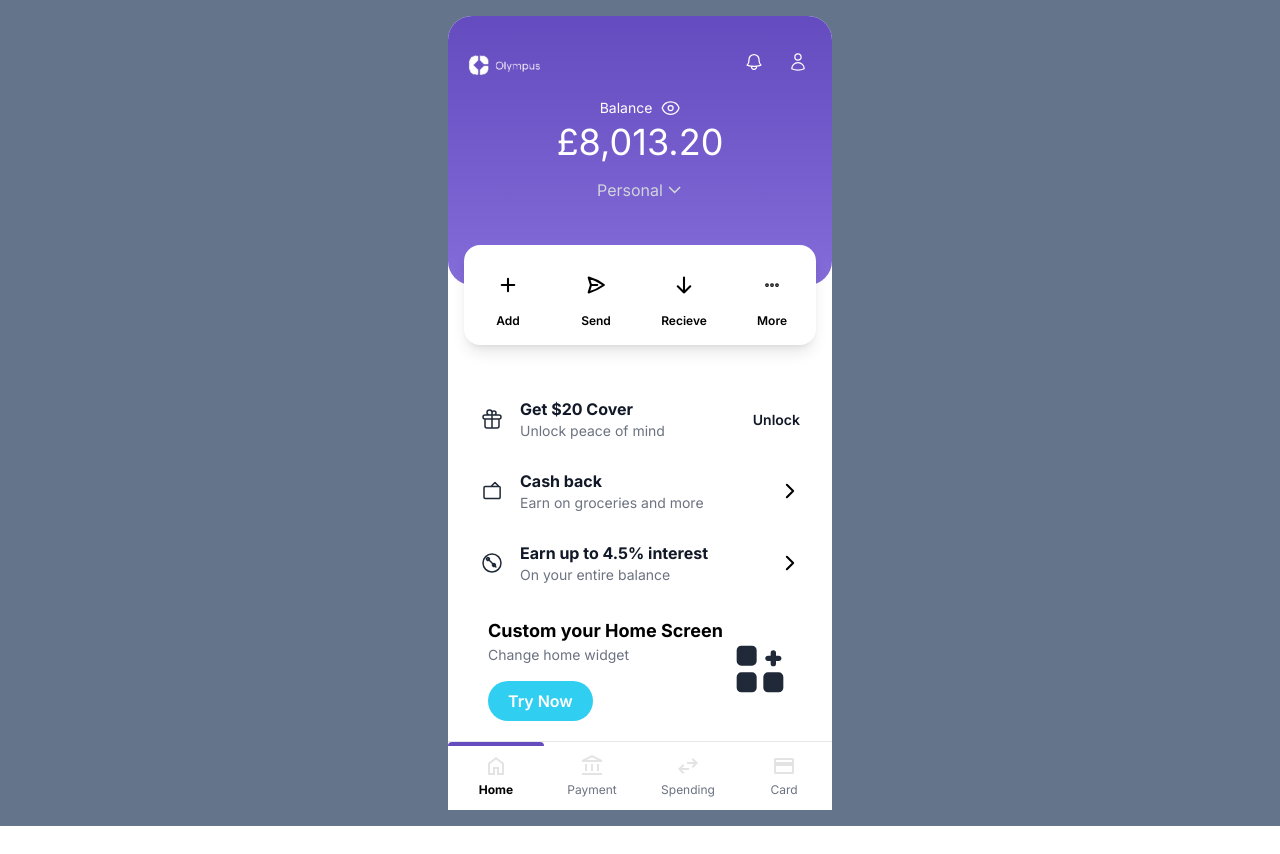
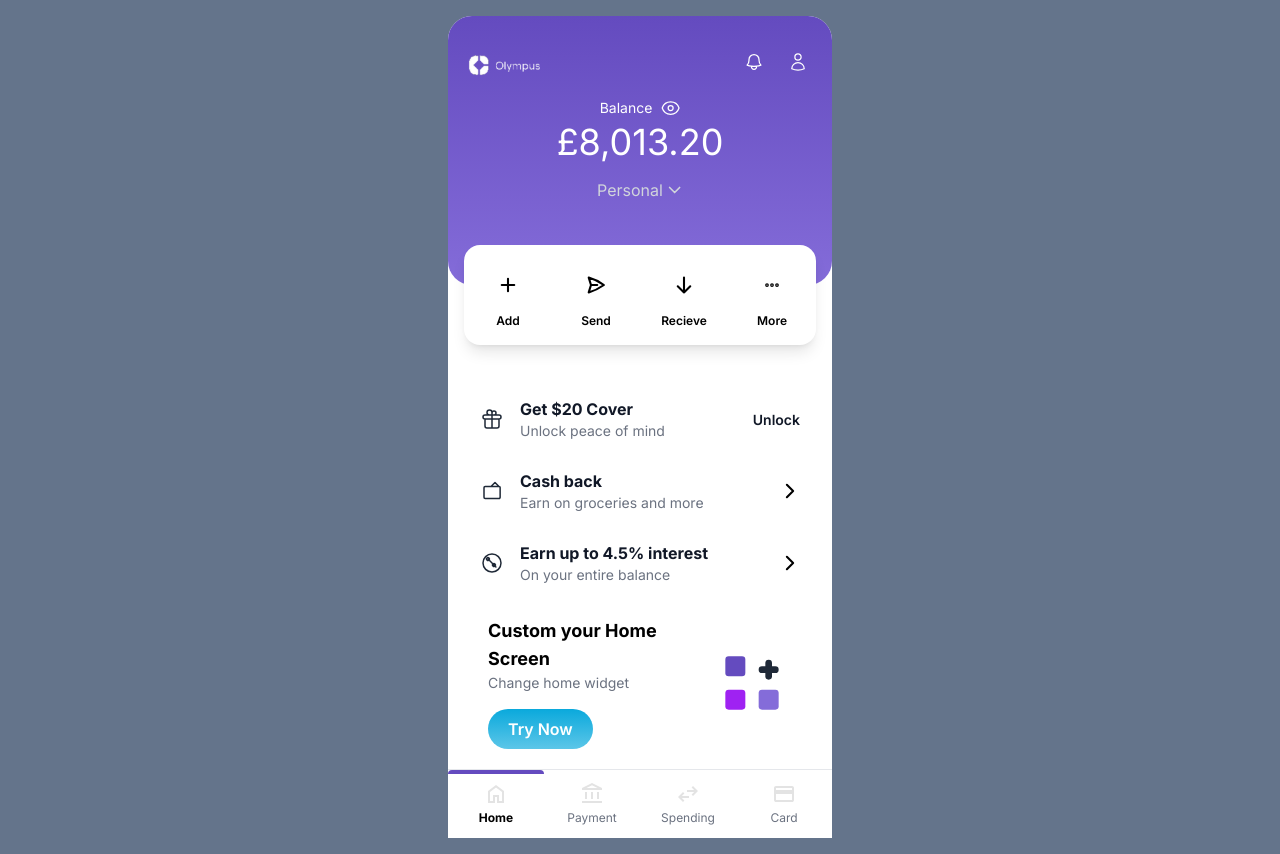
Before and after one commit to LaraSouzx/DesafioFrontEnd, a React (Create React App) app: page / in a window 1280 px wide. Before the commit the page ends 826 px from the top, so only its background shows below. Built offline with nearby package versions, Linux system fonts and the light colour scheme.

Commit message:
fix: melhorias no hover dos icones

```diff
--- a/src/components/promocao/CartaoAcao.jsx
+++ b/src/components/promocao/CartaoAcao.jsx
@@ -8,13 +8,13 @@ const CartaoAcao = () => {
                     <h2 className="font-bold text-lg text-gray-90">Custom your Home Screen</h2>
                      <p className="text-sm text-gray-500">Change home widget</p>
                 </div>
-                <button className="bg-[#30CFF2] text-white font-semibold rounded-full px-5 py-2  hover:bg-gray-900 hover:ring-2 hover:ring-gray-300 hover:ring-opacity-50 transition-all duration-300 transform hover:scale-105">
+                <button className="bg-gradient-to-b from-[#0aa9dc] to-[#5cc6e8] text-white font-semibold rounded-full px-5 py-2  hover:bg-gray-900 hover:ring-2 hover:ring-gray-300 hover:ring-opacity-50 transition-all duration-300 transform hover:scale-105">
                     Try Now
                 </button>
             </div>
 
             <div>
-                <IconeWidget className="w-16 h-16 text-gray-800" />
+                <IconeWidget className="w-20 h-20 text-gray-800" />
             </div>
         </div>
     );
--- a/src/components/promocao/IconeWidget.jsx
+++ b/src/components/promocao/IconeWidget.jsx
@@ -6,18 +6,16 @@ const IconeWidget = ({ className }) => {
       className={className}
       viewBox="0 0 24 24"
       fill="none"
-      stroke="currentColor"
-      strokeWidth="1.5"
       strokeLinecap="round"
       strokeLinejoin="round"
       xmlns="http://www.w3.org/2000/svg"
     >
       {/* Quadrado inferior esquerdo */}
-      <rect x="4" y="14" width="6" height="6" rx="1" fill="currentColor" />
+      <rect x="4" y="14" width="6" height="6" rx="1" fill="#9F22F2" />
       {/* Quadrado inferior direito */}
-      <rect x="14" y="14" width="6" height="6" rx="1" fill="currentColor" />
+      <rect x="14" y="14" width="6" height="6" rx="1" fill="#846CD9" />
       {/* Quadrado superior esquerdo */}
-      <rect x="4" y="4" width="6" height="6" rx="1" fill="currentColor" />
+      <rect x="4" y="4" width="6" height="6" rx="1" fill="#644BBF" />
       {/* Sinal de mais */}
       <path d="M17 6V10" stroke="currentColor" strokeWidth="2" strokeLinecap="round"/>
       <path d="M15 8H19" stroke="currentColor" strokeWidth="2" strokeLinecap="round"/>
```
